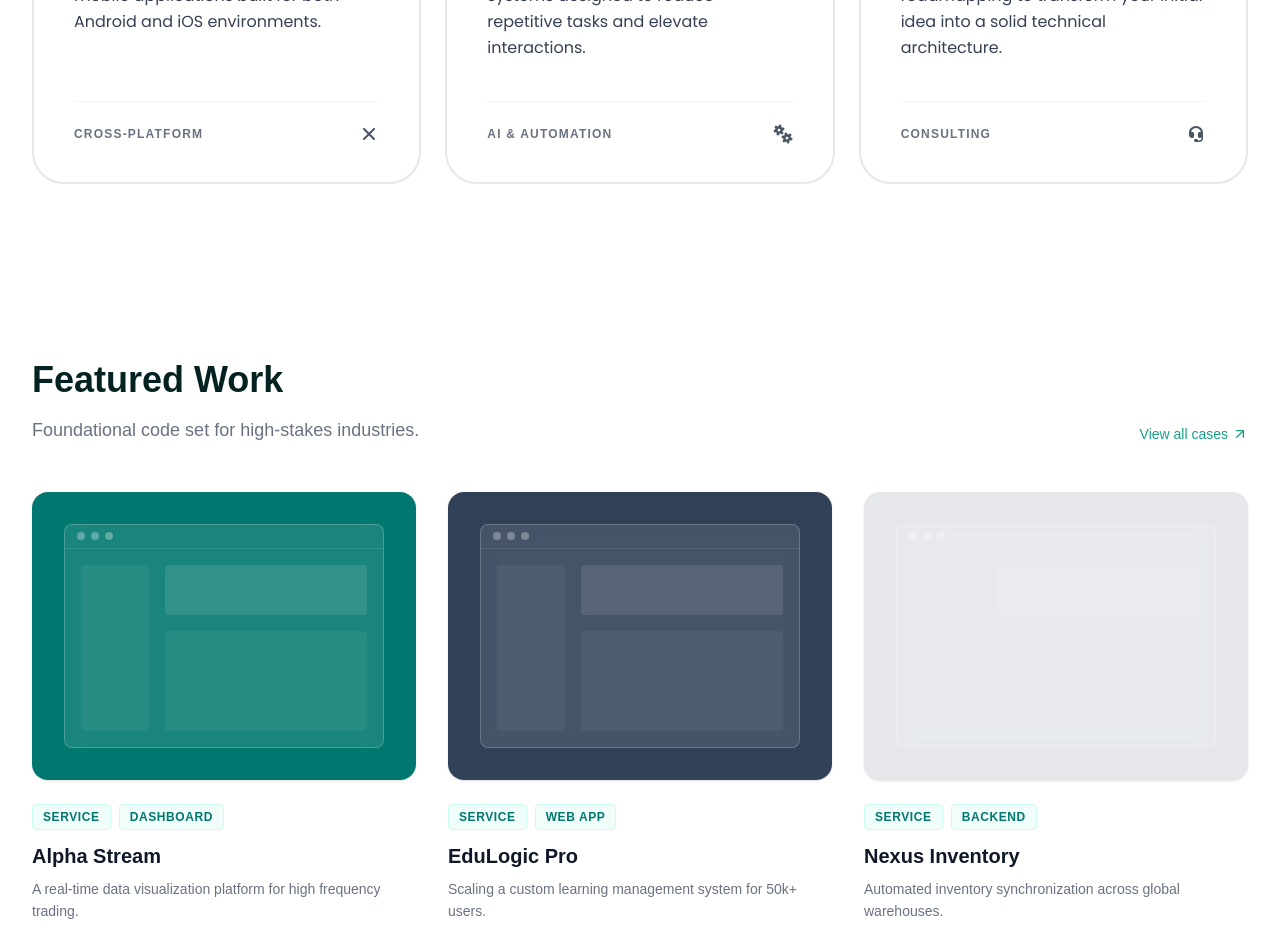
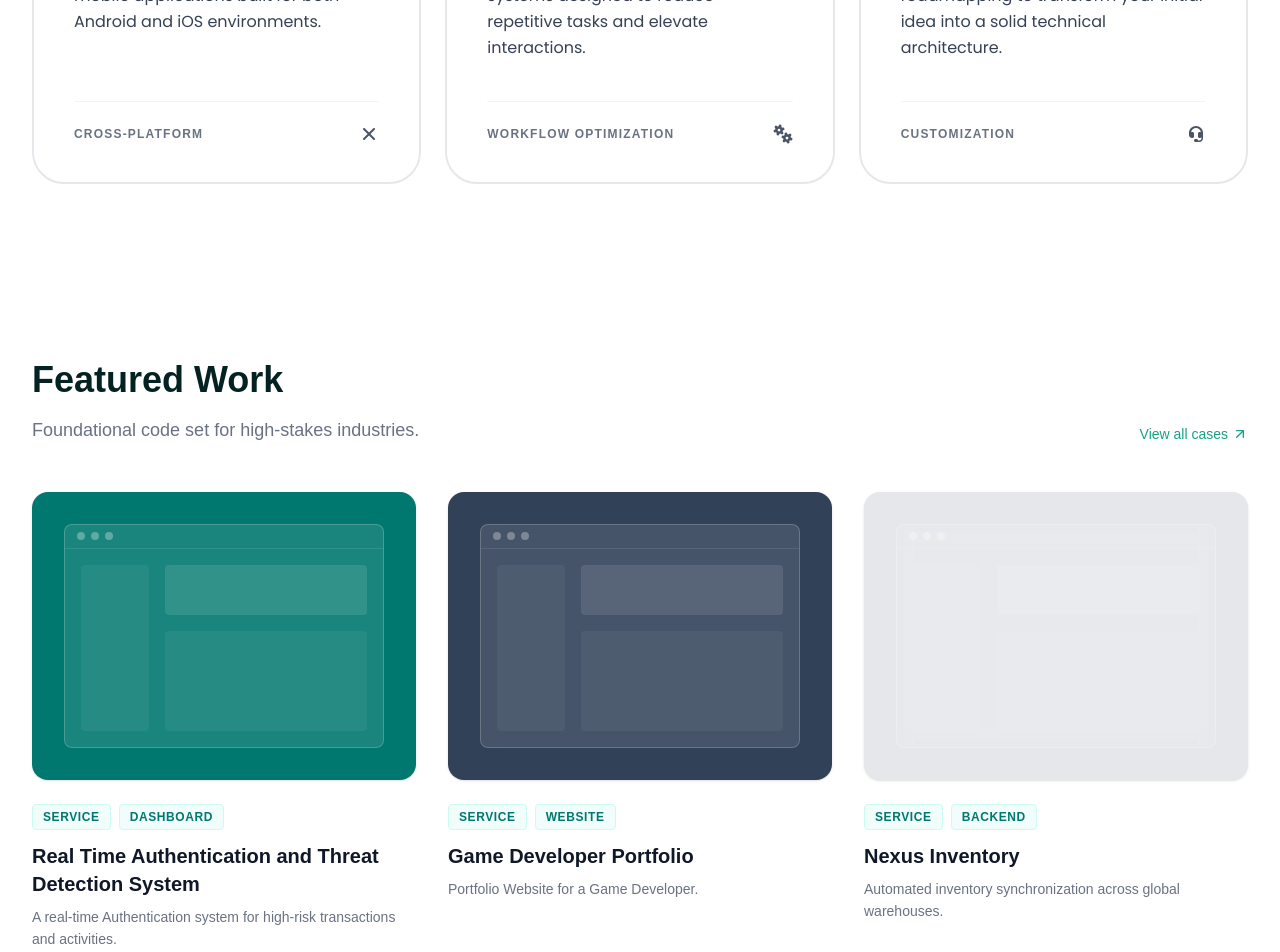
Before and after one commit to AamirAbdullahKhan1/xentek-main, a React (Vite) app: page / in a window 1280 px wide. Shown: the part 3420-4372 px from the top of the page. Built offline with nearby package versions, Linux system fonts and the light colour scheme.

Commit message:
minor UI fixes

```diff
--- a/index.html
+++ b/index.html
@@ -5,7 +5,7 @@
     <meta charset="UTF-8" />
     <link rel="icon" type="image/svg+xml" href="/favicon.svg" />
     <meta name="viewport" content="width=device-width, initial-scale=1.0" />
-    <title>xentek</title>
+    <title>XenTek</title>
   </head>
   <body>
     <div id="root"></div>
--- a/src/components/home/Services.tsx
+++ b/src/components/home/Services.tsx
@@ -51,7 +51,7 @@ const services = [
     titleClass: "text-gray-900",
     descClass: "text-gray-700",
     numClass: "text-gray-400",
-    bottomTag: "AI & AUTOMATION",
+    bottomTag: "WORKFLOW OPTIMIZATION",
     bottomIcon: <FontAwesomeIcon icon={faGears} className="text-gray-600 w-5 h-5" />,
     iconBox: "bg-teal-50",
   },
@@ -64,7 +64,7 @@ const services = [
     titleClass: "text-gray-900",
     descClass: "text-gray-700",
     numClass: "text-gray-400",
-    bottomTag: "CONSULTING",
+    bottomTag: "CUSTOMIZATION",
     bottomIcon: <FontAwesomeIcon icon={faHeadset} className="text-gray-600 w-5 h-5" />,
     iconBox: "bg-teal-50",
   },
--- a/src/components/home/Work.tsx
+++ b/src/components/home/Work.tsx
@@ -4,15 +4,15 @@ import { Link } from 'react-router-dom';
 
 const projects = [
   {
-    title: 'Alpha Stream',
-    description: 'A real-time data visualization platform for high frequency trading.',
+    title: 'Real Time Authentication and Threat Detection System',
+    description: 'A real-time Authentication system for high-risk transactions and activities.',
     tags: ['SERVICE', 'DASHBOARD'],
     color: 'bg-teal-700'
   },
   {
-    title: 'EduLogic Pro',
-    description: 'Scaling a custom learning management system for 50k+ users.',
-    tags: ['SERVICE', 'WEB APP'],
+    title: 'Game Developer Portfolio',
+    description: 'Portfolio Website for a Game Developer.',
+    tags: ['SERVICE', 'WEBSITE'],
     color: 'bg-slate-700'
   },
   {
```
